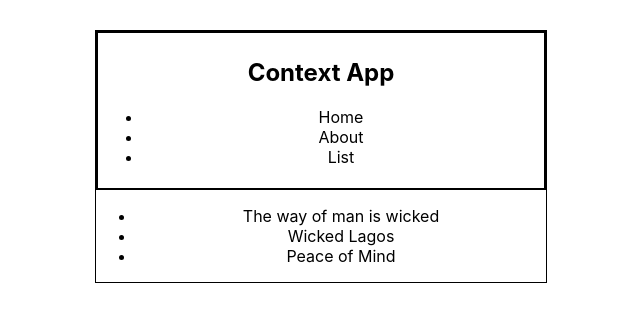
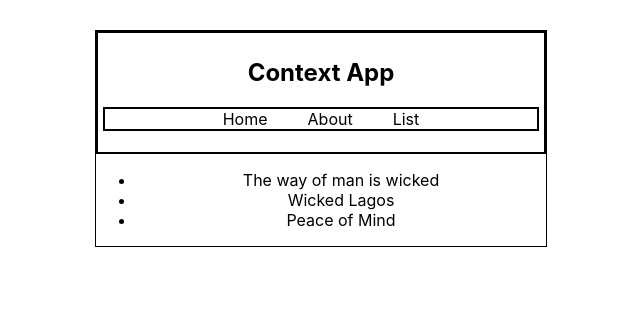
Before and after one commit to Legendary-Folah/readBookApp, a React (Create React App) app: page / in a window 1280 px wide. Shown: the top 322 px of the page, without its empty margins (319-959 px from the left). Built offline with nearby package versions, Linux system fonts and the light colour scheme.

Commit message:
hello there

```diff
--- a/src/index.css
+++ b/src/index.css
@@ -18,3 +18,13 @@ nav {
   padding: 5px;
   border: 2px solid black;
 }
+
+nav ul {
+  padding: 0;
+  border: 2px solid black;
+}
+
+nav ul li {
+  display: inline-block;
+  margin: 0 20px;
+}
```
